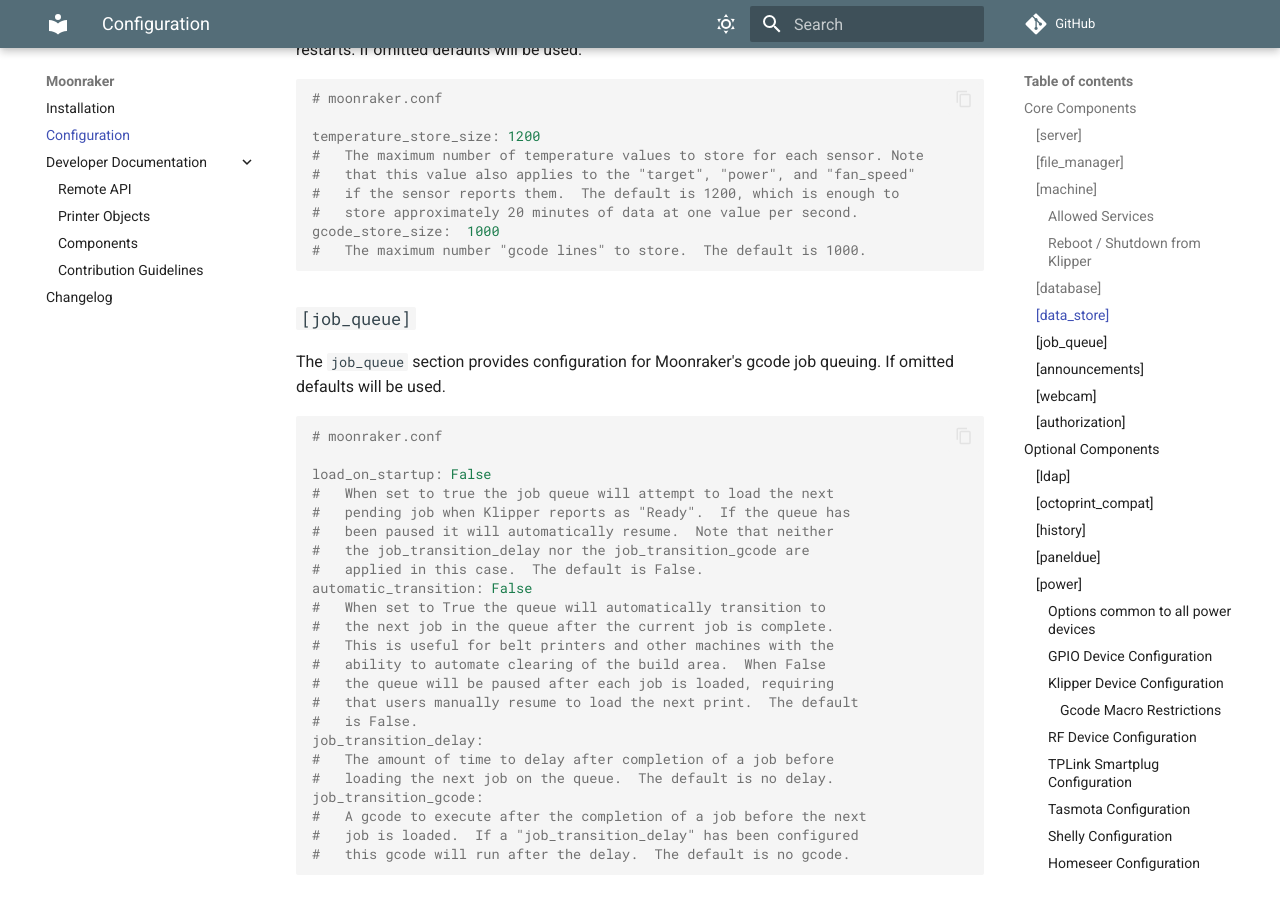
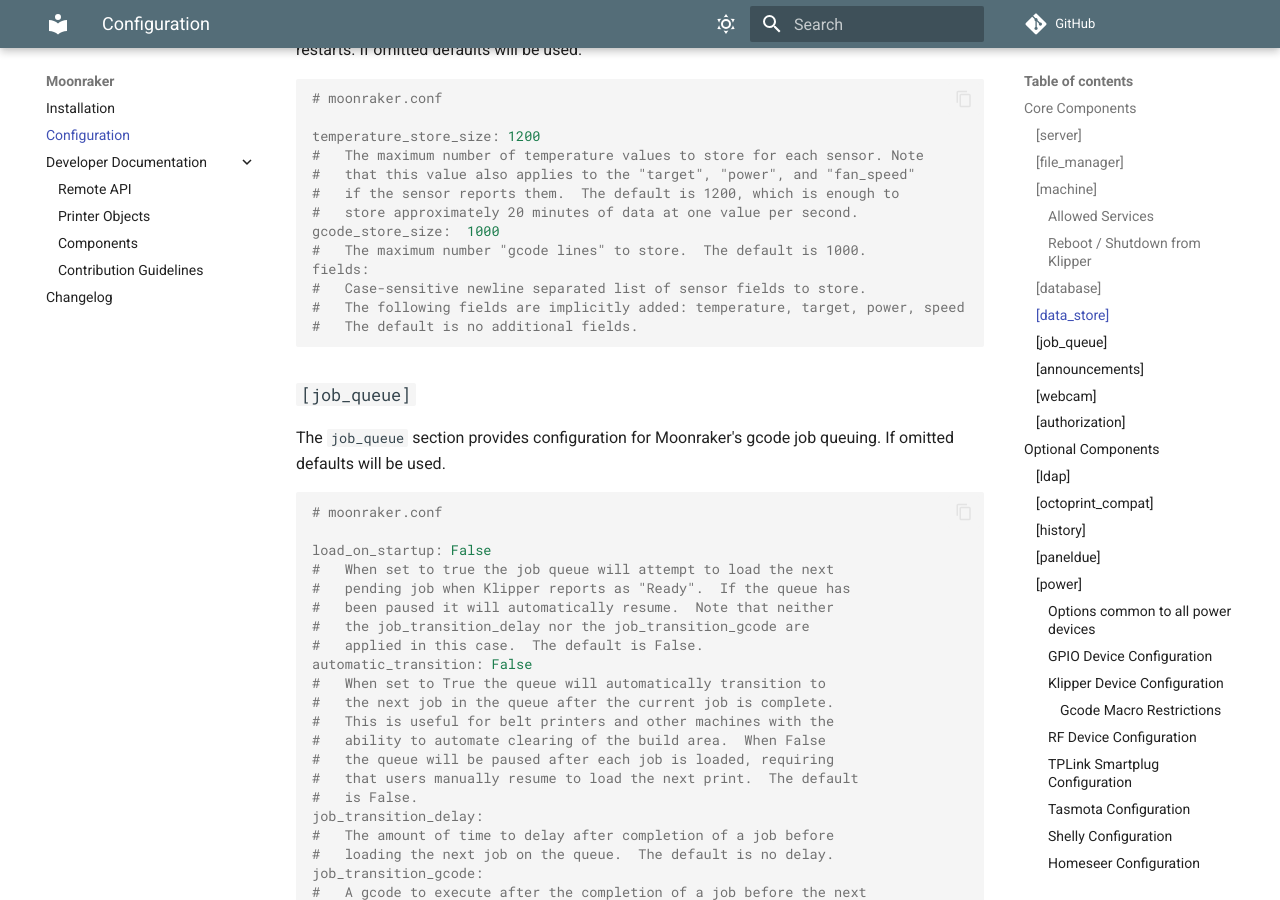
Before and after one commit to Arksine/moonraker, an MkDocs documentation site: the page built from docs/configuration.md, in a window 1280 px wide and 900 px high, scrolled down 5915 px. Built offline with MkDocs 1.6.1 and Material for MkDocs 9.7.7, drawn with Linux system fonts in a browser that asks for light colours; comment, search, counter and statistics services are not loaded.

Commit message:
docs: describe `data_store:fields` config
Signed-off-by: Sanaa Hamel <sanaahamel@outlook.com>

````diff
--- a/docs/configuration.md
+++ b/docs/configuration.md
@@ -292,6 +292,10 @@
 #   store approximately 20 minutes of data at one value per second.
 gcode_store_size:  1000
 #   The maximum number "gcode lines" to store.  The default is 1000.
+fields:
+#   Case-sensitive newline separated list of sensor fields to store.
+#   The following fields are implicitly added: temperature, target, power, speed
+#   The default is no additional fields.
 ```
 
 ### `[job_queue]`
````
